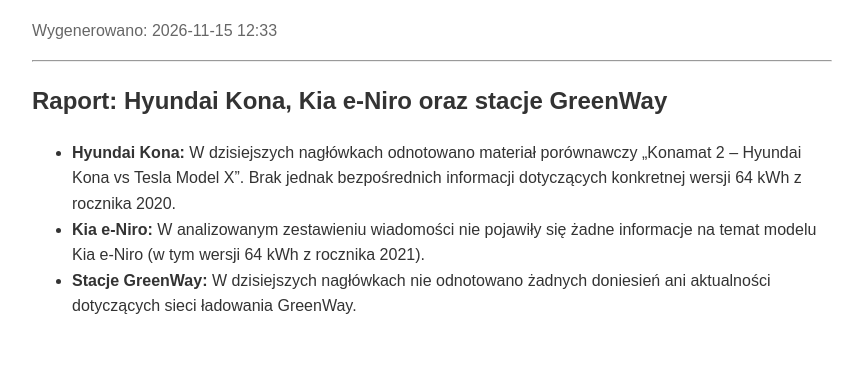
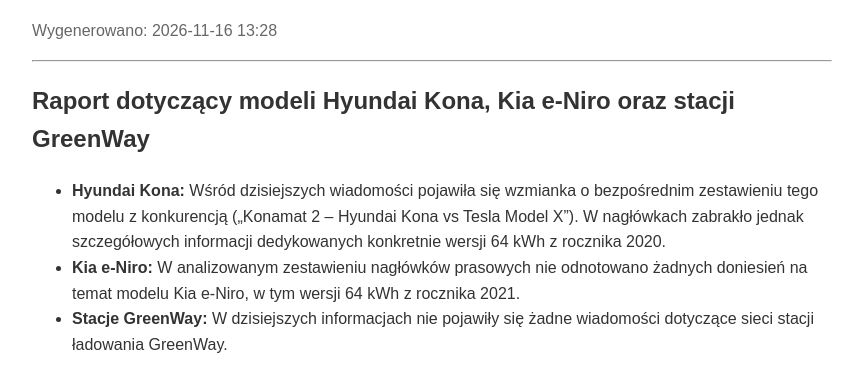
Before and after one commit to Jerry0501/ev-radar, a plain HTML site: page index.html in a window 1280 px wide. Shown: the part 76-468 px from the top of the page, without its empty margins (208-1057 px from the left). Drawn offline with Linux system fonts and the light colour scheme.

Commit message:
Aktualizacja raportu EV Radar

```diff
--- a/index.html
+++ b/index.html
@@ -2,11 +2,11 @@
 <meta name="viewport" content="width=device-width, initial-scale=1.0"><title>EV Radar</title>
 <style>body { font-family: sans-serif; max-width: 800px; margin: 20px auto; line-height: 1.6; color: #333; }</style>
 </head><body><h1>EV Radar - Dzienny Raport</h1>
-<p style="color: #666;">Wygenerowano: 2026-11-15 12:33</p><hr>
-<h2>Raport: Hyundai Kona, Kia e-Niro oraz stacje GreenWay</h2>
+<p style="color: #666;">Wygenerowano: 2026-11-16 13:28</p><hr>
+<h2>Raport dotyczący modeli Hyundai Kona, Kia e-Niro oraz stacji GreenWay</h2>
 <ul>
-    <li><strong>Hyundai Kona:</strong> W dzisiejszych nagłówkach odnotowano materiał porównawczy „Konamat 2 – Hyundai Kona vs Tesla Model X”. Brak jednak bezpośrednich informacji dotyczących konkretnej wersji 64 kWh z rocznika 2020.</li>
-    <li><strong>Kia e-Niro:</strong> W analizowanym zestawieniu wiadomości nie pojawiły się żadne informacje na temat modelu Kia e-Niro (w tym wersji 64 kWh z rocznika 2021).</li>
-    <li><strong>Stacje GreenWay:</strong> W dzisiejszych nagłówkach nie odnotowano żadnych doniesień ani aktualności dotyczących sieci ładowania GreenWay.</li>
+    <li><strong>Hyundai Kona:</strong> Wśród dzisiejszych wiadomości pojawiła się wzmianka o bezpośrednim zestawieniu tego modelu z konkurencją („Konamat 2 – Hyundai Kona vs Tesla Model X”). W nagłówkach zabrakło jednak szczegółowych informacji dedykowanych konkretnie wersji 64 kWh z rocznika 2020.</li>
+    <li><strong>Kia e-Niro:</strong> W analizowanym zestawieniu nagłówków prasowych nie odnotowano żadnych doniesień na temat modelu Kia e-Niro, w tym wersji 64 kWh z rocznika 2021.</li>
+    <li><strong>Stacje GreenWay:</strong> W dzisiejszych informacjach nie pojawiły się żadne wiadomości dotyczące sieci stacji ładowania GreenWay.</li>
 </ul>
 </body></html>
```
